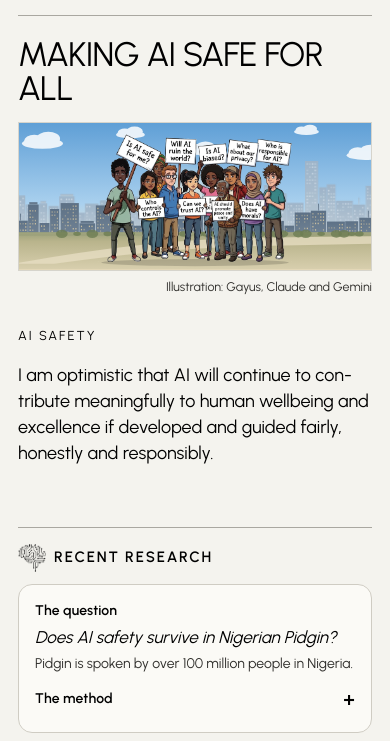
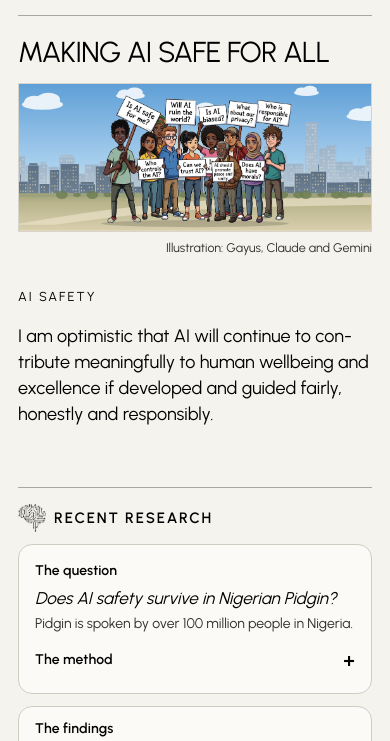
Before and after one commit to Lord-Shax/Lord-Shax.github.io, a plain HTML site: page _src/pages/index.html in a window 390 px wide. Shown: the part 65-806 px from the top of the page. Drawn offline with Linux system fonts and the light colour scheme.

Commit message:
Keep the headline on one line on phones
Co-Authored-By: Claude Opus 5.5 <noreply@anthropic.com>
Claude-Session: https://claude.ai/code/session_01BiqTMVNgjfJNCSbKQQyg1m

```diff
--- a/_src/pages/index.html
+++ b/_src/pages/index.html
@@ -24,7 +24,7 @@ nav .me{font-weight:600;letter-spacing:.14em;display:flex;align-items:center;gap
 .idot{position:relative}
 .idot::before{content:"";position:absolute;left:50%;top:-.05em;width:.24em;height:.24em;border-radius:50%;background:var(--orange);transform:translateX(-50%)}
 /* masthead */
-.mast{font-weight:400;font-size:clamp(34px,6.4vw,78px);line-height:1;letter-spacing:-.02em;margin:30px 0 22px;text-transform:uppercase}
+.mast{font-weight:400;font-size:clamp(20px,6.4vw,78px);line-height:1;letter-spacing:-.02em;margin:30px 0 22px;text-transform:uppercase;white-space:nowrap}
 .mast span{display:inline-block}
 /* lead: two columns */
 .lead{display:grid;grid-template-columns:1fr 1fr;gap:48px;align-items:start;margin-top:30px}.hero-art{margin:0 0 4px}
@@ -72,7 +72,7 @@ section{padding:64px 0 0}
 footer{margin-top:80px;border-top:1.5px solid var(--rule);padding:20px 0 34px;display:grid;grid-template-columns:1fr auto 260px;gap:24px;font-size:12px;text-transform:uppercase;letter-spacing:.05em;line-height:1.5}
 footer .ftag{text-transform:none;letter-spacing:0;font-size:12.5px;color:var(--ink-2)}
 .draft{position:fixed;right:14px;bottom:14px;background:var(--ink);color:var(--paper);font-size:12px;letter-spacing:.12em;text-transform:uppercase;padding:8px 14px;border-radius:999px;z-index:9}
-@media(max-width:860px){.wrap{padding:0 18px}.lead,.contact{grid-template-columns:1fr}.three{grid-template-columns:1fr;gap:26px}nav{font-size:12px;gap:10px}.rows a{grid-template-columns:1fr}footer{grid-template-columns:1fr}.mast{white-space:normal}}
+@media(max-width:860px){.wrap{padding:0 18px}.lead,.contact{grid-template-columns:1fr}.three{grid-template-columns:1fr;gap:26px}nav{font-size:12px;gap:10px}.rows a{grid-template-columns:1fr}footer{grid-template-columns:1fr}.mast{white-space:nowrap}}
 /* mobile */
 .mlinks{display:contents}.mtog{display:none} @media(max-width:700px){  nav.hasm{flex-wrap:wrap;row-gap:0}  nav.hasm .mtog{display:flex;flex-direction:column;justify-content:center;gap:5px;width:40px;height:40px;border:0;background:none;padding:8px;cursor:pointer}  nav.hasm .mtog span{display:block;height:1.8px;background:#000;transition:transform .2s,opacity .2s}  nav.hasm.open .mtog span:nth-child(1){transform:translateY(6.8px) rotate(45deg)}  nav.hasm.open .mtog span:nth-child(2){opacity:0}  nav.hasm.open .mtog span:nth-child(3){transform:translateY(-6.8px) rotate(-45deg)}  nav.hasm .mlinks{display:none;width:100%;flex-direction:column;padding:8px 0 4px}  nav.hasm.open .mlinks{display:flex}  nav.hasm .mlinks a{padding:13px 0;border-top:1px solid #cfccc3;font-size:14px;letter-spacing:.12em}  nav.hasm .mlinks a::after{display:none}  nav.hasm .mlinks a[aria-current="page"]{font-weight:600} }
 
@@ -112,7 +112,7 @@ footer .ftag{text-transform:none;letter-spacing:0;font-size:12.5px;color:var(--i
   footer{margin-top:50px;gap:12px}
   .contact h2{font-size:30px}
   nav{flex-wrap:wrap;row-gap:8px}
-  .mast{margin:22px 0 16px}
+  .mast{margin:22px 0 16px;font-size:7.4vw!important;white-space:nowrap}
 }
 /* walking scene (kept from the current site) */
 .heroscene{display:block;width:100%;height:auto;aspect-ratio:1200/500}/* ---------- hero walk scene ---------- */
```
Also changed, not shown: index.html (+3 -3 lines).
